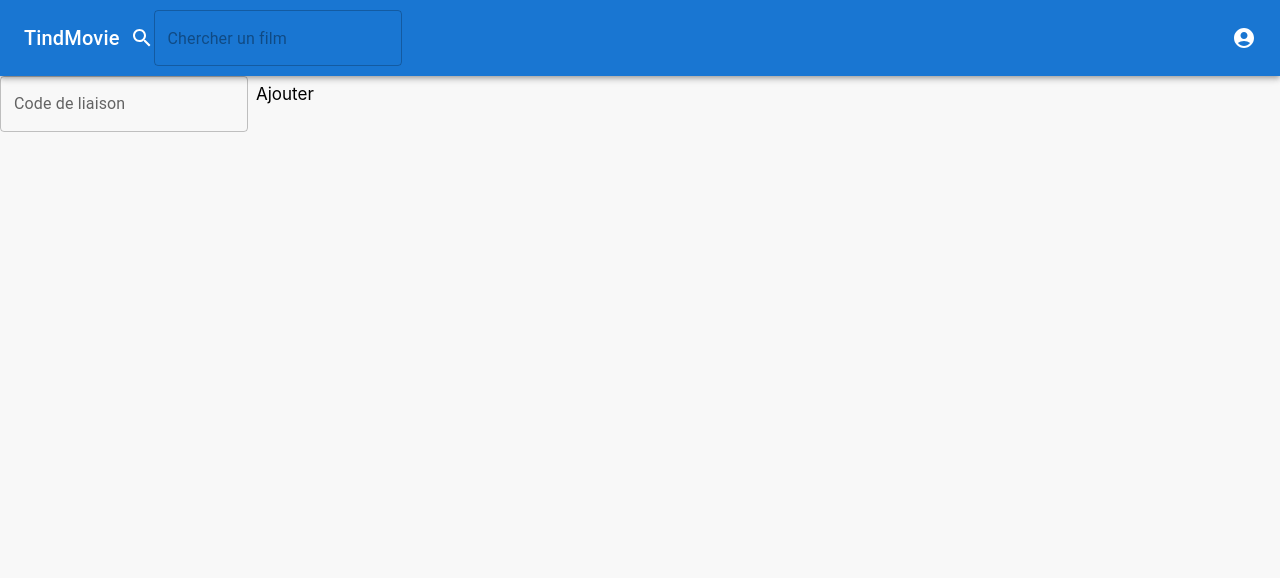
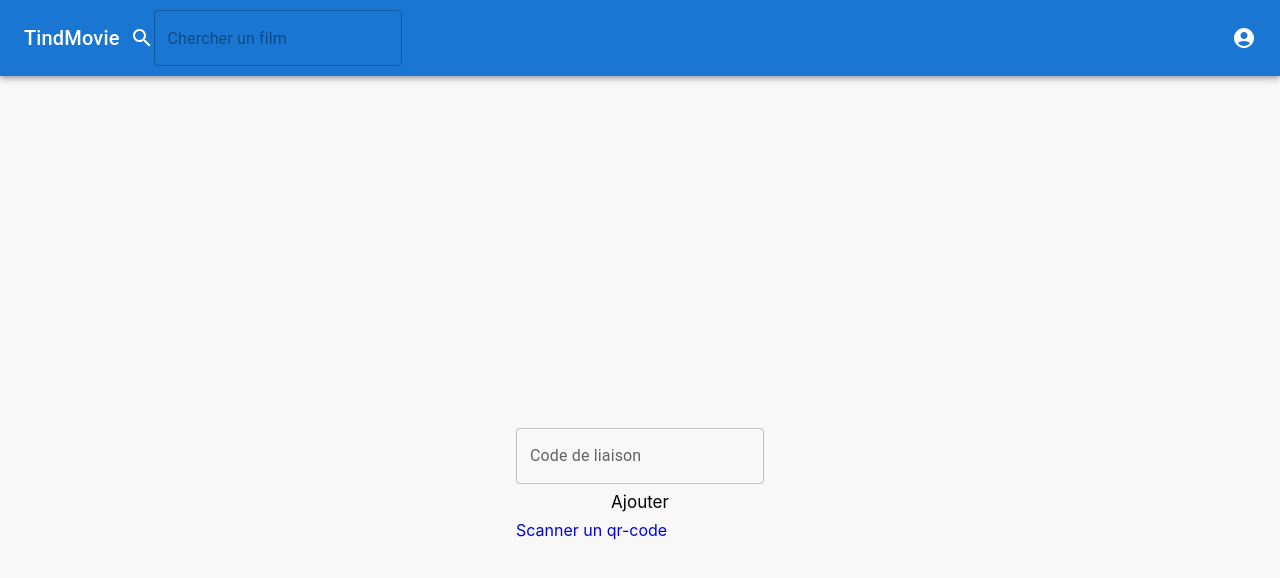
Before and after one commit to Vick-17/TindMovieFront-prod, a React (Create React App) app: page /partenaire in a window 1280 px wide. Shown: the top 578 px of the page. Built offline with nearby package versions, Linux system fonts and the light colour scheme.

Commit message:
Style qr-code et scan

```diff
--- a/src/components/Users/Partenaire.jsx
+++ b/src/components/Users/Partenaire.jsx
@@ -4,6 +4,7 @@ import { useUserData } from '../../service/userService';
 import toast from 'react-hot-toast';
 import IconButton from "@mui/material/IconButton";
 import TextField from '@mui/material/TextField';
+import { Link } from 'react-router-dom';
 
 const Partenaire = () => {
     const { userId, accessToken, userRole } = useUserData();
@@ -42,7 +43,7 @@ const Partenaire = () => {
     }
 
     return (
-        <div>
+        <div style={{display:'flex', flexDirection:'column'}}>
             <TextField inputRef={inputRef} id="outlined-basic" label="Code de liaison" variant="outlined" />
             <IconButton
                 onClick={handlSubmit}
@@ -50,6 +51,7 @@ const Partenaire = () => {
             >
                 Ajouter
             </IconButton>
+            <Link to='/qrscan'>Scanner un qr-code</Link>
         </div>
     );
 };
--- a/src/components/Users/Qrcode.jsx
+++ b/src/components/Users/Qrcode.jsx
@@ -31,9 +31,9 @@ const Qrcode = () => {
     }, [userId, accessToken, navigate]);
 
     return (
-        <div style={{textAlign:'center'}}>
+        <div style={{ textAlign: 'center' }}>
             <Toaster position="top-center" reverseOrder={false} />
-            {userCode && <QRCode value={userCode} />}
+            {userCode && <QRCode value={userCode} style={{width: '80%'}}/>}
             <h4>{userCode}</h4>
         </div>
     );
--- a/src/components/Users/QrcodeScanner.jsx
+++ b/src/components/Users/QrcodeScanner.jsx
@@ -4,6 +4,7 @@ import { useUserData } from '../../service/userService';
 import { partenaireLink } from '../../service/apiService';
 import { Toaster, toast } from 'react-hot-toast';
 import { useNavigate } from 'react-router-dom';
+import SearchBar from '../Static/SearchBar';
 
 const QrcodeScanner = () => {
     const [data, setData] = useState('No result');
@@ -40,10 +41,11 @@ const QrcodeScanner = () => {
 
     return (
         <>
+        <SearchBar />
             <Toaster position="top-center" reverseOrder={false} />
             <QrReader
                 onResult={handleScan}
-                style={{ width: '50%' }}
+                style={{ width: '40%' }}
             />
         </>
     );
--- a/src/page/ParetnaireLink.jsx
+++ b/src/page/ParetnaireLink.jsx
@@ -5,11 +5,13 @@ import SearchBar from '../components/Static/SearchBar';
 
 const ParetnaireLink = () => {
     return (
-        <div>
+        <>
             <SearchBar />
-            <Qrcode />
-            <Partenaire />
-        </div>
+            <div className='ContainerQr'>
+                <Qrcode />
+                <Partenaire />
+            </div>
+        </>
     );
 };
 
--- a/src/style/index.css
+++ b/src/style/index.css
@@ -16,4 +16,5 @@
 @import './components/CardList.css';
 @import './page/Home.css';
 @import './components/FilterBar.css';
-@import './components/Pagination.css'
+@import './components/Pagination.css';
+@import './page/PartenaireLink.css';
--- /dev/null
+++ b/src/style/page/PartenaireLink.css
@@ -0,0 +1,9 @@
+.ContainerQr {
+    width: 90%;
+    height: 80vh;
+    margin: 0 auto;
+    display: flex;
+    flex-direction: column;
+    justify-content: space-evenly;
+    align-items: center;
+}
```
